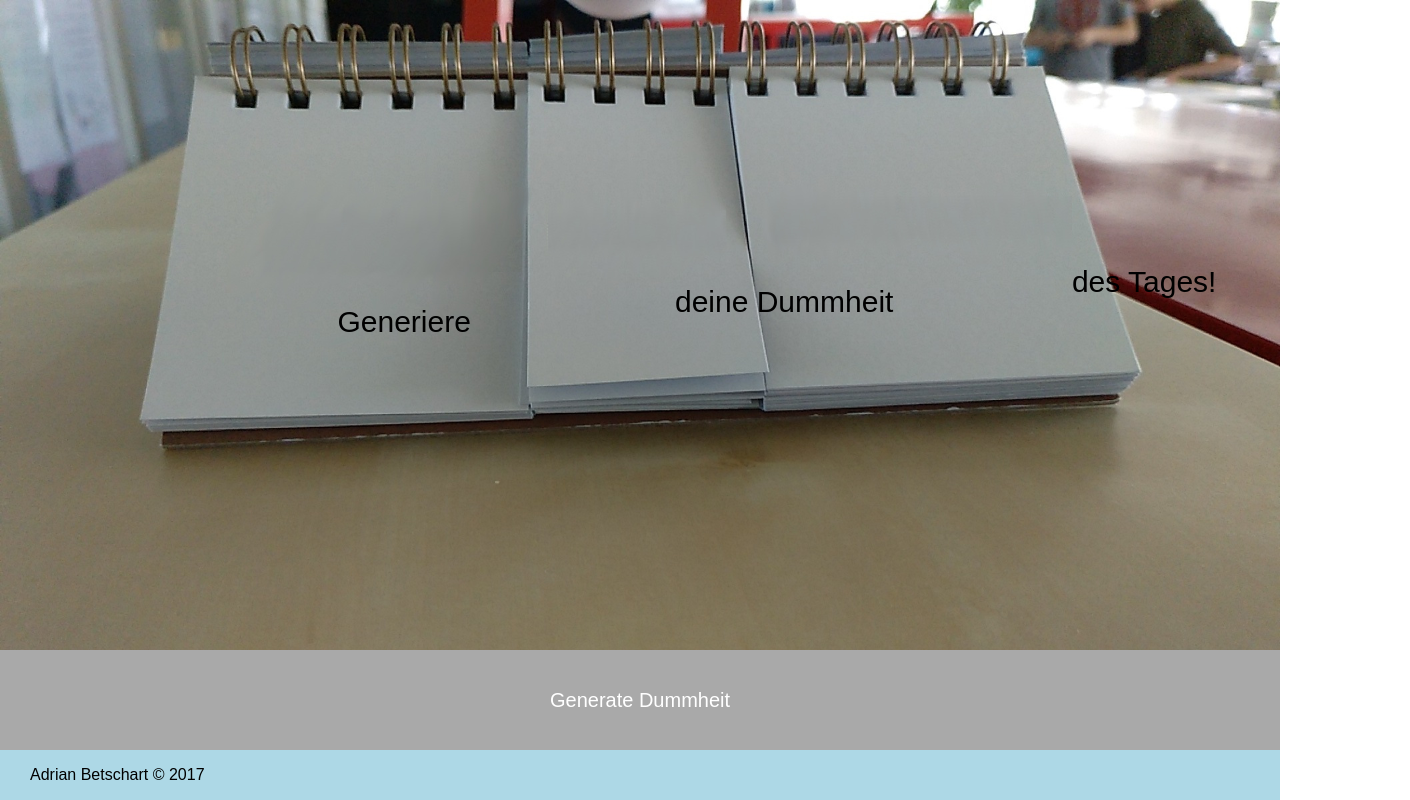
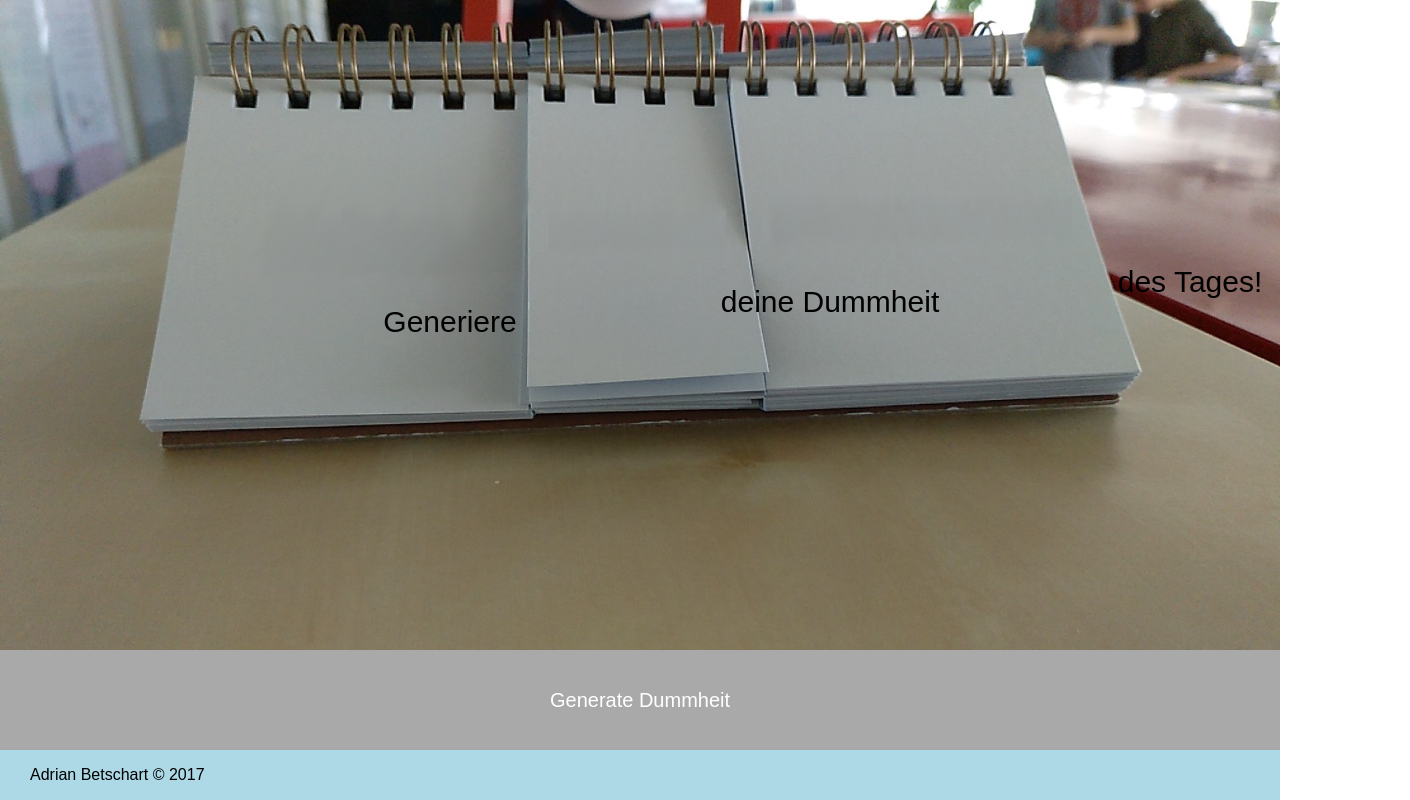
Before and after one commit to andidi144/Dummheit-des-Tages, a plain HTML site: page index.html in a window 1280 px wide. Shown: the whole page, 1410 px wide, since content can reach past the window. Drawn offline with Linux system fonts and the light colour scheme; no server answers; a web font is replaced by a local one.

Commit message:
fix(css): fix width of cards

```diff
--- a/style.css
+++ b/style.css
@@ -50,7 +50,6 @@ footer {
     position: absolute;
     font-family: sans-serif;
     font-size: 30px;
-    width: 28%;
     height: 300px;
     margin: auto;
     text-align: center;
@@ -87,14 +86,17 @@ footer {
 #firstPart {
     top: 300px;
     left: 220px;
+    width: 450px;
 }
 
 #secondPart {
     top: 280px;
-    left: 600px;
+    left: 690px;
+    width: 270px;
 }
 
 #thirdPart {
    top: 260px;
-   left: 960px;
+   left: 970px;
+   width: 430px;
 }
```
